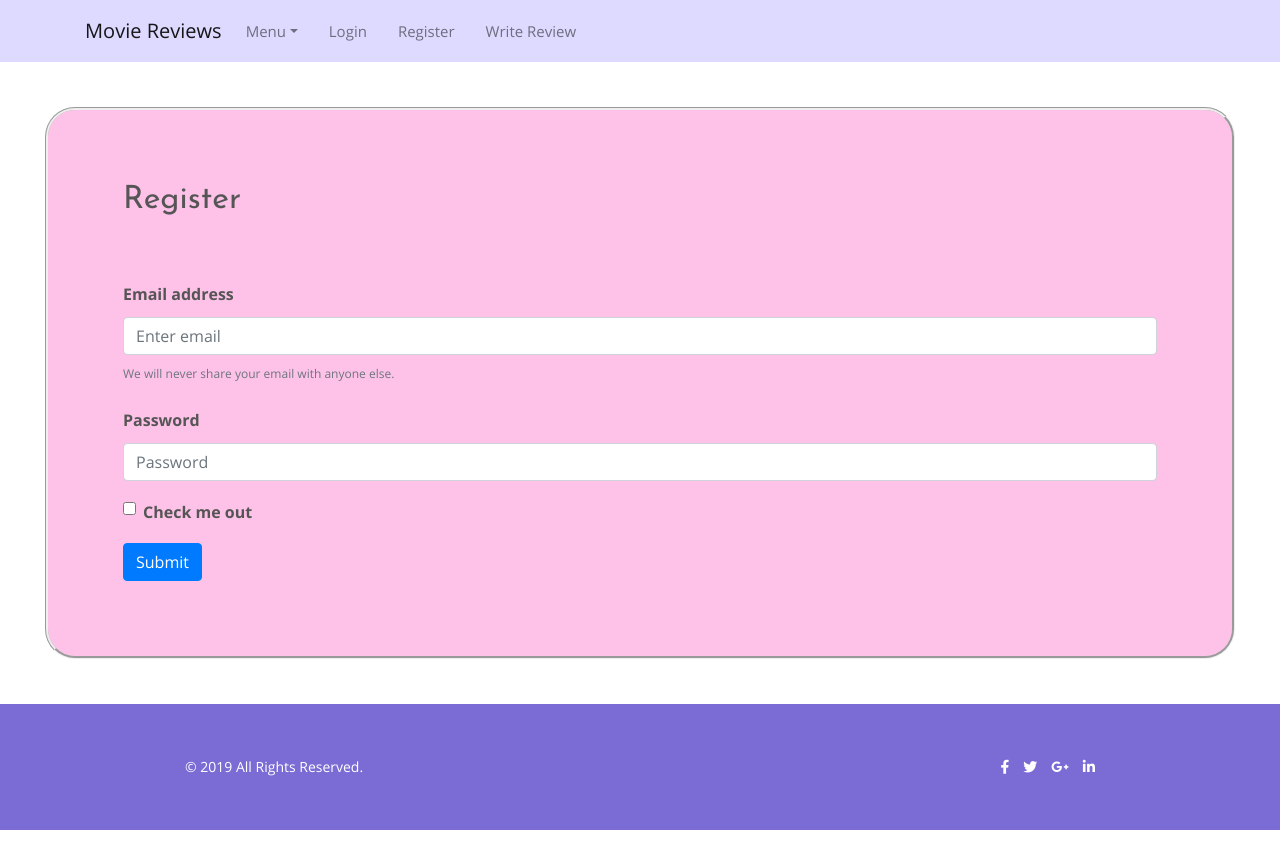
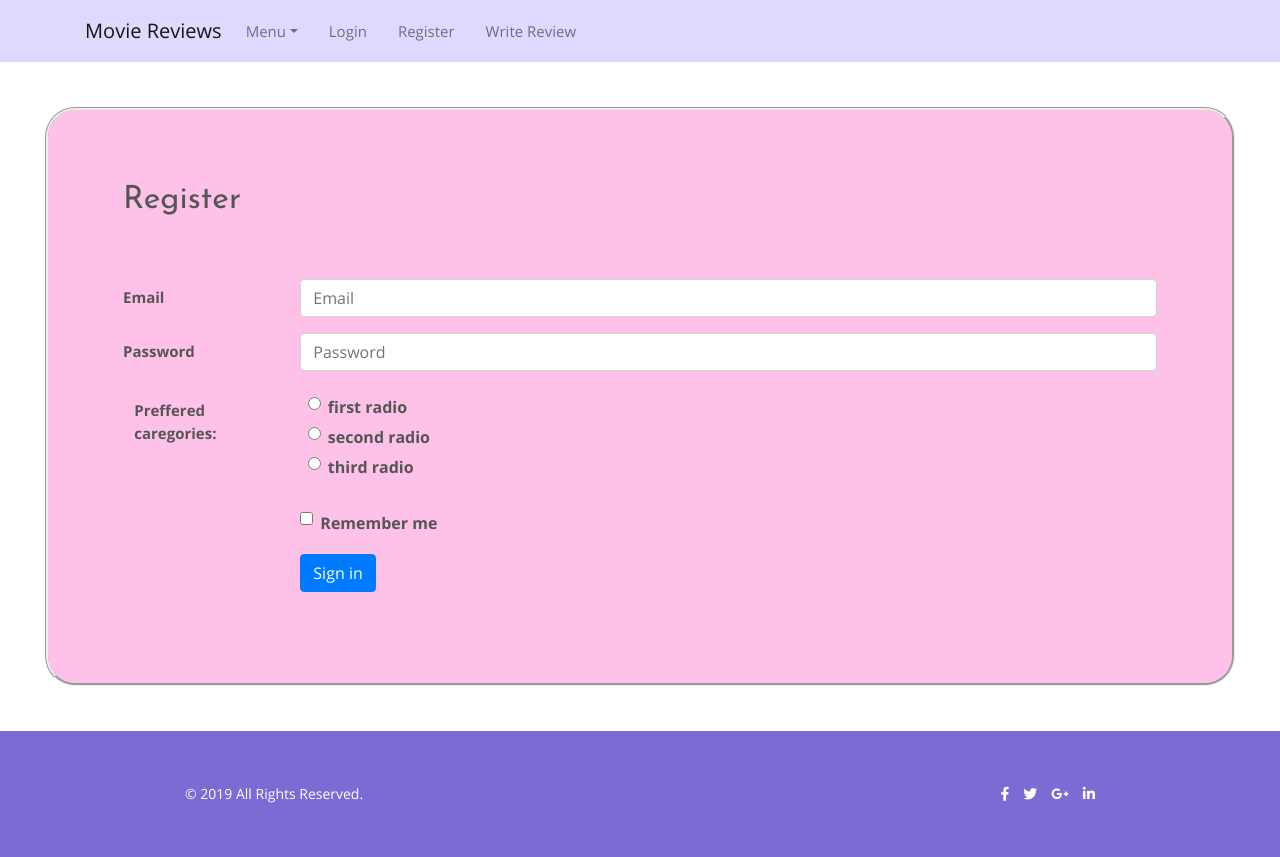
Before and after one commit to MoviesReviews/MoviesReviews.github.pages, a React (Vite) app in the folder client/: page /register in a window 1280 px wide. Before the commit the page ends 830 px from the top, so only its background shows below. Built offline with nearby package versions, Linux system fonts and the light colour scheme.

Commit message:
Validation added in Create Review page

```diff
--- a/client/src/Components/createReview/CreateReview.jsx
+++ b/client/src/Components/createReview/CreateReview.jsx
@@ -1,7 +1,7 @@
 import Button from 'react-bootstrap/Button';
 import Form from 'react-bootstrap/Form';
 import styles from './CreateReview.module.css'
-import { useState } from 'react';
+import { useEffect, useRef, useState } from 'react';
 import * as reviewService from '../../services/reviewsServices'
 import { useNavigate } from 'react-router-dom'
 
@@ -20,16 +20,22 @@ function CreateReview() {
         other: false,
     }
     const [formState, setFormState] = useState(formInitialState) //NO ZASHTO???
+    const [errors, setErrors] = useState({})
+    const titleRef = useRef()
+    const submitBtn = useRef()
     const navigate = useNavigate()
+
+    useEffect(() => {
+        titleRef.current.focus()
+    }, [])
 
 
     const changeHandler = (e) => {
         let value = e.target.value
-        console.log(e.target)
         setFormState(state => (
             {
                 ...state,
-                [e.target.name]: value
+                [e.target.name]: value,
             }
         ))
     }
@@ -60,6 +66,31 @@ function CreateReview() {
         navigate('/movie-reviews')
     }
 
+    const titleValidateHandler = (e) => {
+        if (e.target.value.length < 2) {
+            console.log('??');
+            setErrors(s => ({ ...s, title: 'Title must be at least 2 characters long' }))
+        } else {
+            setErrors(s => ({ ...s, title: '' }))
+        }
+    }
+
+    const descriptionValidator = (e) => {
+        if (e.target.value.length < 10) {
+            setErrors(s => ({ ...s, description: 'Descpription must be at least 10 characters long' }))
+        } else {
+            setErrors(s => ({ ...s, description: '' }))
+        }
+    }
+
+    const imgValidatator = (e) => {
+        if (!e.target.value.startsWith('http://')) {
+            setErrors(s => ({ ...s, imgUrl: 'Image must start with http://' }))
+        } else {
+            setErrors(s => ({ ...s, imgUrl: '' }))
+        }
+    }
+
     return (
         <section className='section-container'>
             <div className="content-container">
@@ -67,17 +98,20 @@ function CreateReview() {
 
                 <Form onSubmit={onCreateHandler}>
                     <Form.Group className="mb-3">
-                        <Form.Label htmlFor="title">Title: </Form.Label>
-                        <Form.Control value={formState.title} onChange={changeHandler} name='title' id="title" placeholder="Write appropriate title.." />
+                        <Form.Label htmlFor="title">* Title: </Form.Label>
+                        <Form.Control className={errors.title && styles.errorInput} value={formState.title} onChange={changeHandler} ref={titleRef} onBlur={titleValidateHandler} name='title' id="title" placeholder="Write appropriate title.." />
+                        {errors.title && <p className={styles.errorMsg}>{errors.title}</p>}
                     </Form.Group>
                     <Form.Group className={`mb-3 ${styles['description-container']}`}>
-                        <Form.Label htmlFor="description">Description: </Form.Label>
-                        <textarea value={formState.description} onChange={changeHandler} name='description' id='description' placeholder='Describe your review..' />
+                        <Form.Label htmlFor="description">* Description: </Form.Label>
+                        <textarea value={formState.description} onChange={changeHandler} onBlur={descriptionValidator} className={errors.description && styles.errorInput} name='description' id='description' placeholder='Describe your review..' />
+                        {errors.description && <p className={styles.errorMsg}>{errors.description}</p>}
                     </Form.Group>
 
-                    <Form.Label htmlFor="imgUrl">Image: </Form.Label>
                     <Form.Group className={`mb-3 ${styles['description-container']}`}>
-                        <input value={formState.imgUrl} onChange={changeHandler} name='imgUrl' id='imgUrl' placeholder='http://..' />
+                        <Form.Label htmlFor="imgUrl">* Image: </Form.Label>
+                        <input value={formState.imgUrl} onChange={changeHandler} className={errors.imgUrl && styles.errorInput} onBlur={imgValidatator} name='imgUrl' id='imgUrl' placeholder='http://..' />
+                        {errors.imgUrl && <p className={styles.errorMsg}>{errors.imgUrl}</p>}
                     </Form.Group>
 
                     <Form.Group className={`mb-3 ${styles['checkbox-container']}`}>
@@ -139,10 +173,14 @@ function CreateReview() {
                             checked={formState.other}
                         />
                     </Form.Group>
-                    <Button type="submit" className='button'>Submit</Button>
+                    <p> * - Required fields</p>
+                    <fieldset disabled={Object.values(errors).some(v => v)}>
+                        <Button ref={submitBtn} type="submit" className='button' disabled={Object.values(errors).some(v => v)} >Submit</Button>
+                        {/* {submitBtn.current.disabled == true && submitBtn.current.className={`button ${styles.disabledBtn}`}} */}
+                    </fieldset>
                 </Form>
             </div>
-        </section>
+        </section >
     )
 }
 
--- a/client/src/Components/createReview/CreateReview.module.css
+++ b/client/src/Components/createReview/CreateReview.module.css
@@ -2,6 +2,7 @@
 .description-container{
     display: flex;
     flex-wrap: wrap;
+    flex-direction: column;
 }
 
 .description-container textarea{
@@ -9,7 +10,20 @@
     padding-bottom: 2em;
 }
 
+.description-container input{
+    padding: 0.5em;
+    border-radius: 1em;
+}
+
 .checkbox-container{
     display: flex;
     gap: 1em;
 }
+
+.errorInput{
+    border: 1px solid red;
+}
+
+.errorMsg{
+    color: red;
+}
--- a/client/src/Components/login/Login.jsx
+++ b/client/src/Components/login/Login.jsx
@@ -1,11 +1,12 @@
 import Button from 'react-bootstrap/Button';
 import Form from 'react-bootstrap/Form';
+import styles from '../login/Login.module.css'
 
 function Login() {
     return (
         <section className='section-container'>
             <div className="content-container">
-                <h1 className='heading'>Login</h1>
+                <h1 className={`heading ${styles.heading}`}>Login</h1>
 
                 <Form>
                     <Form.Group className="mb-3" controlId="formBasicEmail">
--- /dev/null
+++ b/client/src/Components/login/Login.module.css
@@ -0,0 +1,2 @@
+.heading{
+}
--- a/client/src/Components/register/Register.jsx
+++ b/client/src/Components/register/Register.jsx
@@ -1,5 +1,7 @@
 import Button from 'react-bootstrap/Button';
 import Form from 'react-bootstrap/Form';
+import Row from 'react-bootstrap/Row';
+import Col from 'react-bootstrap/Col';
 
 function Register() {
     return (
@@ -8,6 +10,64 @@ function Register() {
                 <h1 className='heading'>Register</h1>
 
                 <Form>
+                    <Form.Group as={Row} className="mb-3" controlId="formHorizontalEmail">
+                        <Form.Label column sm={2}>
+                            Email
+                        </Form.Label>
+                        <Col sm={10}>
+                            <Form.Control type="email" placeholder="Email" />
+                        </Col>
+                    </Form.Group>
+
+                    <Form.Group as={Row} className="mb-3" controlId="formHorizontalPassword">
+                        <Form.Label column sm={2}>
+                            Password
+                        </Form.Label>
+                        <Col sm={10}>
+                            <Form.Control type="password" placeholder="Password" />
+                        </Col>
+                    </Form.Group>
+                    <fieldset>
+                        <Form.Group as={Row} className="mb-3">
+                            <Form.Label as="legend" column sm={2}>
+                                Preffered caregories:
+                            </Form.Label>
+                            <Col sm={10}>
+                                <Form.Check
+                                    type="radio"
+                                    label="first radio"
+                                    name="formHorizontalRadios"
+                                    id="formHorizontalRadios1"
+                                />
+                                <Form.Check
+                                    type="radio"
+                                    label="second radio"
+                                    name="formHorizontalRadios"
+                                    id="formHorizontalRadios2"
+                                />
+                                <Form.Check
+                                    type="radio"
+                                    label="third radio"
+                                    name="formHorizontalRadios"
+                                    id="formHorizontalRadios3"
+                                />
+                            </Col>
+                        </Form.Group>
+                    </fieldset>
+                    <Form.Group as={Row} className="mb-3" controlId="formHorizontalCheck">
+                        <Col sm={{ span: 10, offset: 2 }}>
+                            <Form.Check label="Remember me" />
+                        </Col>
+                    </Form.Group>
+
+                    <Form.Group as={Row} className="mb-3">
+                        <Col sm={{ span: 10, offset: 2 }}>
+                            <Button type="submit">Sign in</Button>
+                        </Col>
+                    </Form.Group>
+                </Form>
+
+                {/* <Form>
                     <Form.Group className="mb-3" controlId="formBasicEmail">
                         <Form.Label>Email address</Form.Label>
                         <Form.Control type="email" placeholder="Enter email" />
@@ -26,7 +86,7 @@ function Register() {
                     <Button variant="primary" type="submit">
                         Submit
                     </Button>
-                </Form>
+                </Form> */}
             </div>
         </section>
     )
```
